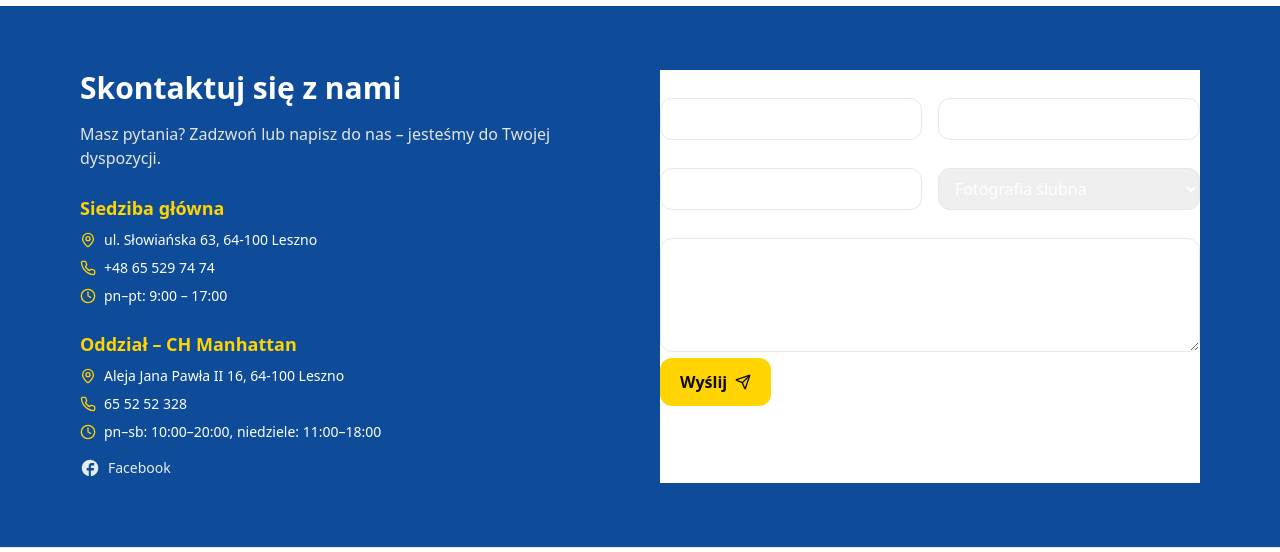
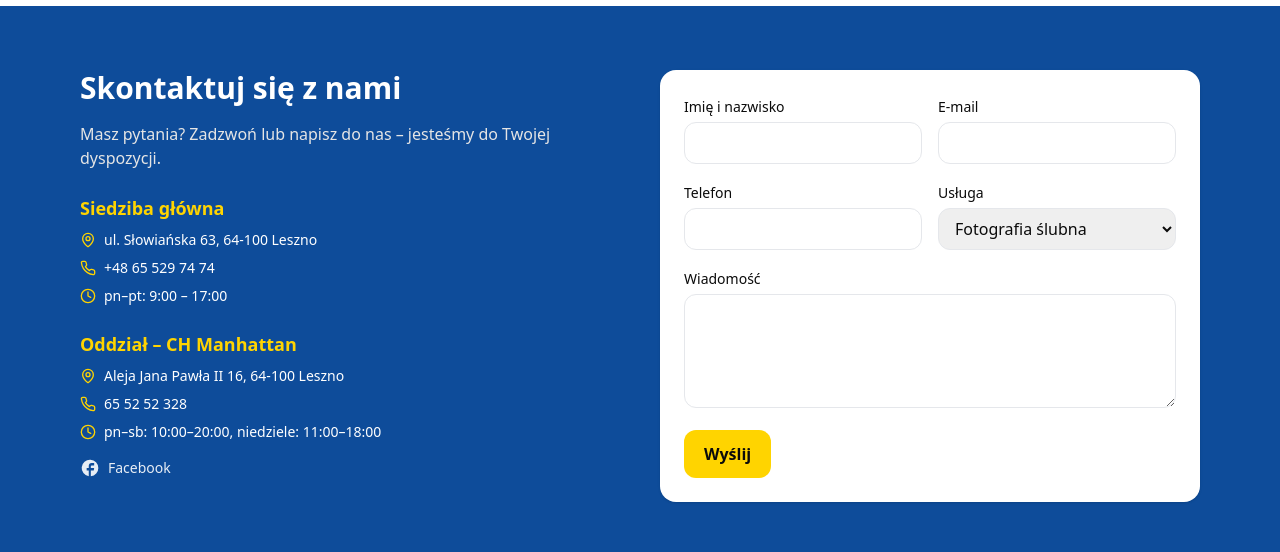
Before and after one commit to PiotrWaza/fotowaza, a React (Vite) app: page / in a window 1280 px wide. Shown: the part 3124-3676 px from the top of the page. Built offline with nearby package versions, Linux system fonts and the light colour scheme.

Commit message:
Update App.tsx

```diff
--- a/src/App.tsx
+++ b/src/App.tsx
@@ -262,25 +262,47 @@ export default function FotoWazaHome() {
             </div>
           </div>
 
-          <form action="https://formspree.io/f/mwkjanlb" method="POST" className="bg-white ...">
+<form
+  action="https://formspree.io/f/mwkjanlb"
+  method="POST"
+  className="bg-white text-[#0B0B0B] rounded-2xl p-6 shadow space-y-4"
+>
   <div className="grid sm:grid-cols-2 gap-4">
     <div>
       <label className="text-sm font-medium">Imię i nazwisko</label>
-                <input required name="name" value={form.name} onChange={handleChange} className="w-full mt-1 rounded-xl border px-3 py-2 outline-none focus:ring-2 focus:ring-[#0E4C9A]"/>
+      <input
+        required
+        name="name"
+        type="text"
+        className="w-full mt-1 rounded-xl border px-3 py-2 outline-none focus:ring-2 focus:ring-[#0E4C9A]"
+      />
     </div>
     <div>
-                <label className="text-sm font-medium">E‑mail</label>
-                <input required type="email" name="email" value={form.email} onChange={handleChange} className="w-full mt-1 rounded-xl border px-3 py-2 outline-none focus:ring-2 focus:ring-[#0E4C9A]"/>
+      <label className="text-sm font-medium">E-mail</label>
+      <input
+        required
+        type="email"
+        name="email"
+        className="w-full mt-1 rounded-xl border px-3 py-2 outline-none focus:ring-2 focus:ring-[#0E4C9A]"
+      />
     </div>
   </div>
+
   <div className="grid sm:grid-cols-2 gap-4">
     <div>
       <label className="text-sm font-medium">Telefon</label>
-                <input name="phone" value={form.phone} onChange={handleChange} className="w-full mt-1 rounded-xl border px-3 py-2 outline-none focus:ring-2 focus:ring-[#0E4C9A]"/>
+      <input
+        name="phone"
+        type="tel"
+        className="w-full mt-1 rounded-xl border px-3 py-2 outline-none focus:ring-2 focus:ring-[#0E4C9A]"
+      />
     </div>
     <div>
       <label className="text-sm font-medium">Usługa</label>
-                <select className="w-full mt-1 rounded-xl border px-3 py-2 outline-none focus:ring-2 focus:ring-[#0E4C9A]">
+      <select
+        name="service"
+        className="w-full mt-1 rounded-xl border px-3 py-2 outline-none focus:ring-2 focus:ring-[#0E4C9A]"
+      >
         <option>Fotografia ślubna</option>
         <option>Fotografia rodzinna</option>
         <option>Event / Reportaż</option>
@@ -289,16 +311,23 @@ export default function FotoWazaHome() {
       </select>
     </div>
   </div>
+
   <div>
     <label className="text-sm font-medium">Wiadomość</label>
-              <textarea required name="message" value={form.message} onChange={handleChange} rows={4} className="w-full mt-1 rounded-xl border px-3 py-2 outline-none focus:ring-2 focus:ring-[#0E4C9A]"></textarea>
+    <textarea
+      required
+      name="message"
+      rows={4}
+      className="w-full mt-1 rounded-xl border px-3 py-2 outline-none focus:ring-2 focus:ring-[#0E4C9A]"
+    ></textarea>
   </div>
-            <button type="submit" className="inline-flex items-center gap-2 bg-[#FFD400] text-[#0B0B0B] px-5 py-3 rounded-xl font-semibold">
-              Wyślij <Send className="h-4 w-4"/>
+
+  <button
+    type="submit"
+    className="inline-flex items-center gap-2 bg-[#FFD400] text-[#0B0B0B] px-5 py-3 rounded-xl font-semibold hover:opacity-90 transition"
+  >
+    Wyślij
   </button>
-            {sent && (
-              <p className="text-sm text-green-600">Dziękujemy! Formularz demonstracyjny – skonfigurujemy później wysyłkę na e‑mail.</p>
-            )}
 </form>
         </div>
       </section>
```
Lines whose indentation alone changed are shown as unchanged.
